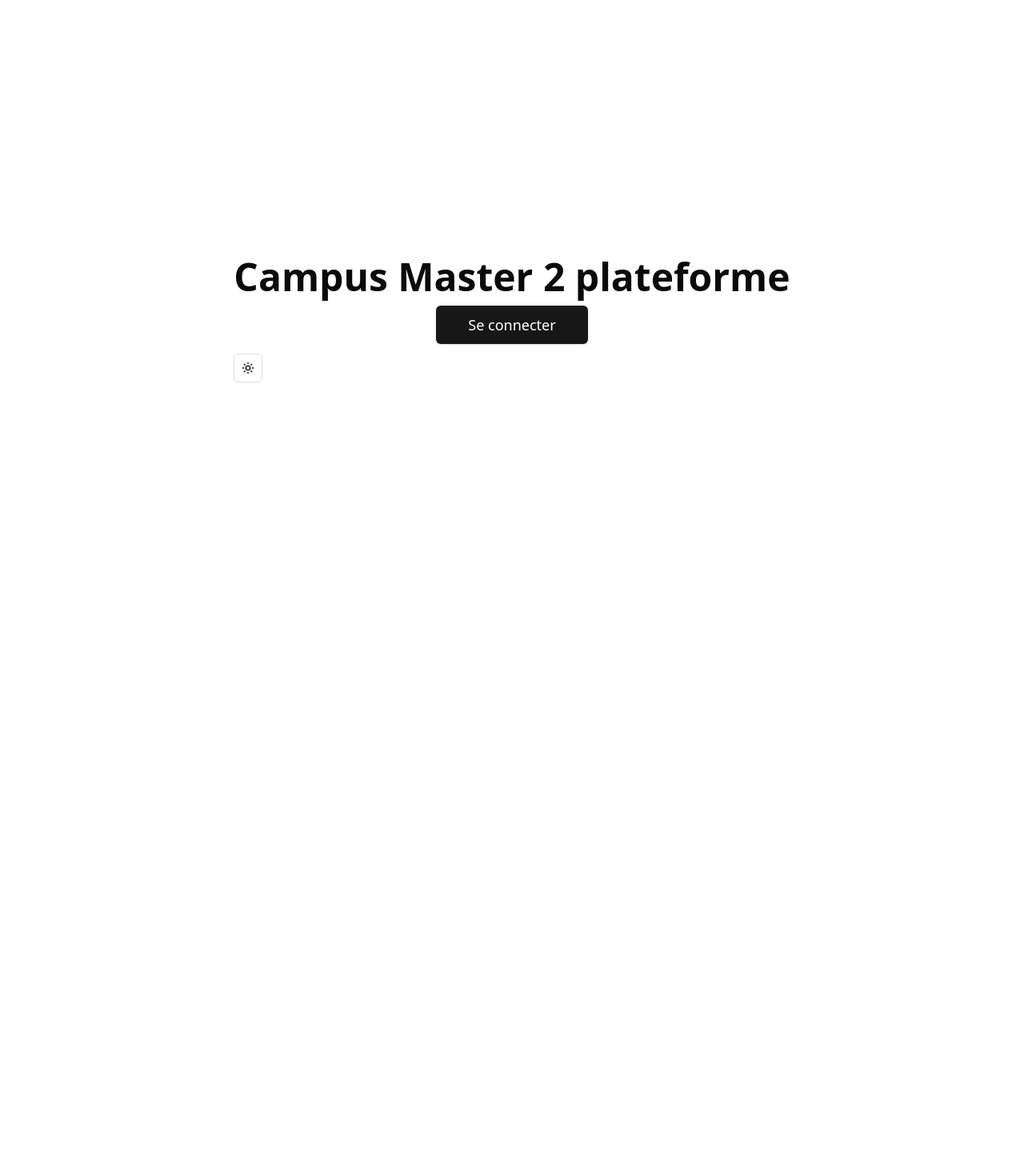
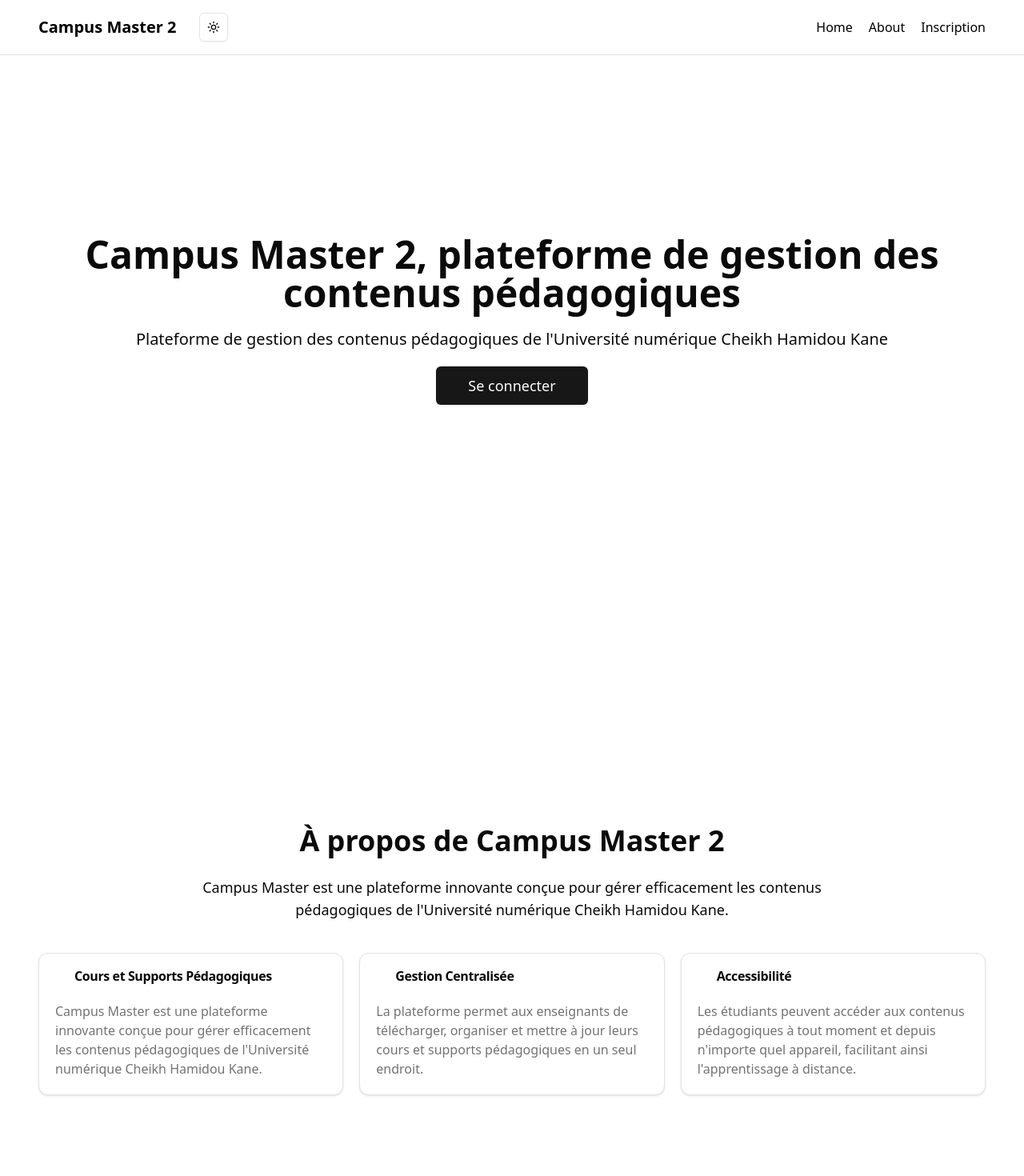
Before and after one commit to jeanyvessadio16/PO-Campus-master2, a Next.js app: page / in a window 1280 px wide. Shown: the top 1470 px of the page at 80% size. Before the commit the page ends 800 px from the top, so only its background shows below. Built offline with nearby package versions, Linux system fonts and the light colour scheme.

Commit message:
Home page and ModeTogggle

```diff
--- a/src/app/page.tsx
+++ b/src/app/page.tsx
@@ -1,25 +1,66 @@
-import { ModeToggle } from "@/components/layout/theme/modeToggle";
+import Header from "@/components/shared/Header";
 import { Button } from "@/components/ui/button";
 import Link from "next/link";
+import { aboutCampusMaster } from "@/data/aboutCampusMaster";
+import {
+  Card,
+  CardContent,
+  CardDescription,
+  CardTitle,
+} from "@/components/ui/card";
+import Footer from "@/components/shared/Footer";
 
 export default function Home() {
   return (
     <>
+      {/* Header */}
+      <Header />
       <main>
         <section className="min-h-screen flex flex-col justify-center items-center">
-          <div className="flex flex-col space-y-3 text-center">
-            <h1 className="text-2xl md:text-4xl lg:text-5xl font-bold">
-              Campus Master 2 plateforme
+          <div className="flex flex-col space-y-5 text-center px-12">
+            <h1 className="text-3xl md:text-4xl lg:text-5xl font-bold">
+              Campus Master 2, plateforme de gestion des contenus pédagogiques
             </h1>
+            <p className="text-xl">
+              Plateforme de gestion des contenus pédagogiques de
+              l&apos;Université numérique Cheikh Hamidou Kane
+            </p>
             <Button asChild size={"xl"} className="max-w-52 mx-auto">
-              <Link href="/login" className="no-underline text-white">
-                Se connecter
-              </Link>
+              <Link href="/login">Se connecter</Link>
             </Button>
-            <ModeToggle />
+          </div>
+        </section>
+        {/* section about Campus Master */}
+        <section className="min-h-screen flex flex-col justify-center items-center px-12">
+          <div className="max-w-4xl text-center">
+            <h2 className="text-2xl md:text-3xl lg:text-4xl font-bold mb-6">
+              À propos de Campus Master 2
+            </h2>
+            <p className="text-lg">
+              Campus Master est une plateforme innovante conçue pour gérer
+              efficacement les contenus pédagogiques de l&apos;Université
+              numérique Cheikh Hamidou Kane.
+            </p>
+          </div>
+          <div
+            id="aboutCampusMaster"
+            className="grid md:grid-cols-3 gap-5 mt-10"
+          >
+            {aboutCampusMaster.map((item, index) => (
+              <Card key={index} className="p-5">
+                <CardContent>
+                  <CardTitle>{item.title}</CardTitle>
+                </CardContent>
+                <CardDescription className="text-md">
+                  {item.content}
+                </CardDescription>
+              </Card>
+            ))}
           </div>
         </section>
       </main>
+      {/* Footer */}
+      <Footer />
     </>
   );
 }
--- /dev/null
+++ b/src/components/shared/Footer.tsx
@@ -0,0 +1,9 @@
+export default function Footer() {
+  return (
+    <footer className="w-full border-t mt-10 py-14 px-12 flex justify-center items-center bg-gray-950">
+      <p className="text-sm text-center text-gray-500">
+        &copy; {new Date().getFullYear()} Campus Master 2. Tous droits réservés.
+      </p>
+    </footer>
+  );
+}
--- /dev/null
+++ b/src/components/shared/Header.tsx
@@ -0,0 +1,69 @@
+"use client";
+
+import Link from "next/link";
+import { Button } from "../ui/button";
+import { useState } from "react";
+import { Menu, X } from "lucide-react";
+import { ModeToggle } from "../layout/theme/modeToggle";
+
+export default function Header() {
+  // links nav
+  const navLinks = [
+    { name: "Home", href: "/" },
+    { name: "About", href: "#aboutCampusMaster" },
+    { name: "Inscription", href: "/signup" },
+  ];
+
+  const [isMenuOpen, setIsMenuOpen] = useState(false);
+
+  return (
+    <>
+      <header className="w-full flex justify-between items-center gap-5 px-12 py-4 border-b fixed bg-white top-0 z-50">
+        {/* LOGO */}
+        <div className="flex items-center gap-7">
+          <Link href="/">
+            <h1 className="text-xl text-black font-bold">Campus Master 2</h1>
+          </Link>
+          {/* ModeToggle */}
+          <ModeToggle />
+        </div>
+
+        {/* Menu button */}
+        <div className="flex items-center gap-4">
+          <Button
+            variant={"link"}
+            onClick={() => setIsMenuOpen(!isMenuOpen)}
+            className="hidden max-lg:block text-black"
+          >
+            {isMenuOpen ? <X className="text-red-500" /> : <Menu />}
+          </Button>
+        </div>
+
+        {/* NAVIGATION */}
+        <nav className="max-lg:hidden  text-black">
+          <ul className="flex items-center gap-5">
+            {navLinks.map((link) => (
+              <li key={link.name}>
+                <Link href={link.href}>{link.name}</Link>
+              </li>
+            ))}
+          </ul>
+        </nav>
+      </header>
+      {/* Mobile menu */}
+      {isMenuOpen && (
+        <nav className="lg:hidden fixed top-16 left-0 right-0 px-12 bg-white text-black shadow-md z-50">
+          <ul className="flex flex-col items-center py-4">
+            {navLinks.map((link) => (
+              <li key={link.name} className="w-full py-2">
+                <Link href={link.href} onClick={() => setIsMenuOpen(false)}>
+                  {link.name}
+                </Link>
+              </li>
+            ))}
+          </ul>
+        </nav>
+      )}
+    </>
+  );
+}
--- a/src/data/aboutCampusMaster.ts
+++ b/src/data/aboutCampusMaster.ts
@@ -0,0 +1,17 @@
+export const aboutCampusMaster = [
+  {
+    title: " Cours et Supports Pédagogiques",
+    content:
+      "Campus Master est une plateforme innovante conçue pour gérer efficacement les contenus pédagogiques de l'Université numérique Cheikh Hamidou Kane.",
+  },
+  {
+    title: "Gestion Centralisée",
+    content:
+      "La plateforme permet aux enseignants de télécharger, organiser et mettre à jour leurs cours et supports pédagogiques en un seul endroit.",
+  },
+  {
+    title: "Accessibilité",
+    content:
+      "Les étudiants peuvent accéder aux contenus pédagogiques à tout moment et depuis n'importe quel appareil, facilitant ainsi l'apprentissage à distance.",
+  },
+];
```
